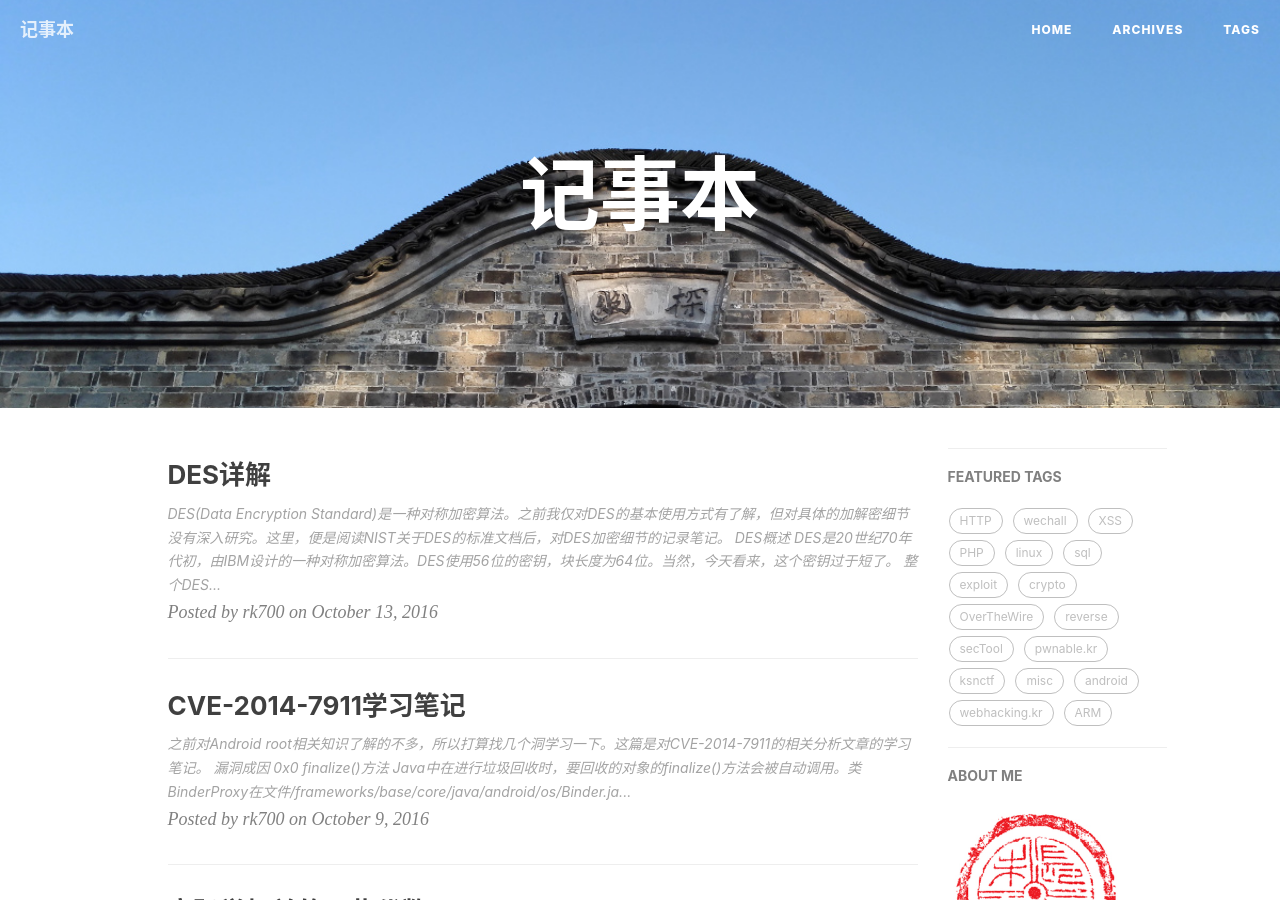
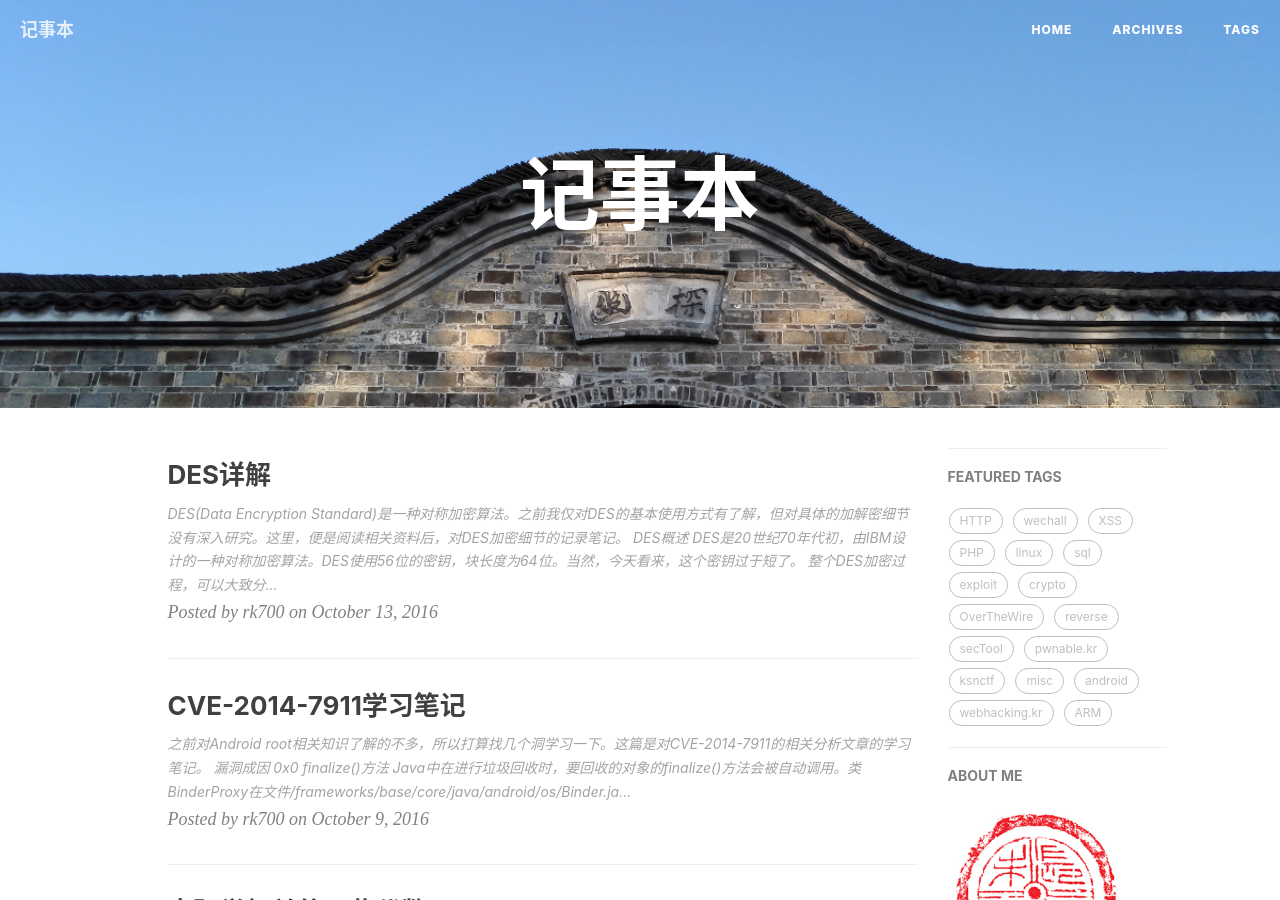
Before and after one commit to rk700/rk700.github.io, a Jekyll site: the page built from index.html, in a window 1280 px wide and 900 px high. Built offline with Jekyll 4.4.1, drawn with Linux system fonts in a browser that asks for light colours; nearby versions of some CDN libraries; the list of posts is cut into pages by our own code; comment, search, counter and statistics services are not loaded; part of the change alters nothing that is shown.

```diff
--- a/_posts/2016-10-13-des-details.md
+++ b/_posts/2016-10-13-des-details.md
@@ -7,7 +7,7 @@ tags:
   - crypto
 ---
 
-DES(Data Encryption Standard)是一种对称加密算法。之前我仅对DES的基本使用方式有了解，但对具体的加解密细节没有深入研究。这里，便是阅读[NIST关于DES的标准文档](http://csrc.nist.gov/publications/fips/fips46-3/fips46-3.pdf)后，对DES加密细节的记录笔记。
+DES(Data Encryption Standard)是一种对称加密算法。之前我仅对DES的基本使用方式有了解，但对具体的加解密细节没有深入研究。这里，便是阅读相关资料后，对DES加密细节的记录笔记。
 
 ---
 
@@ -246,4 +246,47 @@ $$FP(R_{16}L_{16})$$
 
 ## 安全性
 
+自从DES加密算法被采取为标准之后，对DES安全性的分析和研究便一直在进行。而DES设计过程中NSA的参与，更是催生出了“DES算法中存在NSA的后门”这种论点。质疑者认为，过短的密钥长度，以及神器的sbox的选取，都有可能是NSA为了便于破解DES而故意设计的。
+
+#### sbox
+
+抛开密钥长度不论，sbox是DES加密中非常重要的一环，其直接影响到了整个加密的安全性。这是因为sbox是加密过程中唯一的非线性部分。由于sbox的设计准则迟迟没有被公开，所以有些人怀疑sbox的设计上存在缺陷，可以被NSA利用来破解DES。
+
+事实上，一直到DES被公布后约20年，对sbox的设计的质疑才慢慢停歇。而这与微分密码分析(Differential cryptanalysis)的公开有关。这种破解方法，是由Eli Biham和Adi Shamir(RSA算法的发明者之一)在80年代晚期，才逐渐研究并公开的。于是，人们尝试将这种破解方法试用在70年代发明的DES上，却发现sbox的设计可以有效抵御Differential cryptanalysis。
+
+这难道是巧合？当然不是。时间到了1994，终于真相大白。曾经参与过DES设计的IBM研究人员，Don Coppersmith，发布了一篇论文[The Data Encryption Standard (DES) and its strength against attacks](http://www.research.ibm.com/journal/rd/383/coppersmith.pdf)。在这篇论文中，Coppersmith提到，在当时设计DES时，他们就已经知道了Differential cryptanalysis这种攻击方法。于是在设计sbox时，就考虑到了对其防御。
+
+那么，既然IBM，当然也有NSA，早在近20年前就知道了这种攻击方法，为什么不公开呢？这就值得回味了。根据Coppersmith那篇论文中的解释，Differential cryptanalysis是一种非常强大的攻击方法，对于许多加密方式都有效。一旦他们将其公开，就会对美帝的国家安全造成危害。当然，直到90年代被公开之前，Differential cryptanalysis应该就是NSA的”黑科技“了，不知道他们利用其破解了多少信息。
+
+同时，在Coppersmith的论文中，也第一次公开了sbox的一些设计准则。例如：sbox不能接近线性；只相差1位的输入，经过sbox变换后，相差至少2位，等等。详细内容可见Coppersmith的论文。
+
+#### 3DES
+
+仅仅56位的密钥长度，是DES另一个被人诟病的地方。为此，Triple Data Encryption Algorithm(TDES或3DES)被提出。3DES实际上是使用3个56位的密钥 $$K1$$, $$K2$$, $$K3$$，进行了3次DES。具体地，加密过程如下：
+
+$$C=E_{K3}\Big(D_{K2}\big(E_{K1}(P)\big)\Big)$$
+
+其中，$$P$$ 是输入的明文，$$C$$ 是输出的密文，$$E_{K}$$ 指用 $$K$$ 进行DES加密，$$D_K$$ 指用 $$K$$ 进行解密。
+
+知道了3DES的加密过程，那么解密便是其逆过程，具体如下：
+
+$$P=D_{K1}\Big(E_{K2}\big(D_{K3}(C)\big)\Big)$$
+
+而3DES用到的密钥 $$(K1, K2, K3)$$，可以有以下3种选择：
+
+- $$K1$$, $$K2$$, $$K3$$ 互相独立
+- $$K1$$ 和 $$K2$$ 互相独立，$$K3=K1$$
+- 3个密钥全部相同
+
+第一种选择中，虽然3个密钥是互相独立的，但由于[Meet-in-the-middle_attack](https://en.wikipedia.org/wiki/Meet-in-the-middle_attack)，其[有效安全性仅有112位](http://csrc.nist.gov/publications/nistpubs/800-57/sp800-57-Part1-revised2_Mar08-2007.pdf)。
+
+---
+
+**参考文献**
+
+- [http://csrc.nist.gov/publications/fips/fips46-3/fips46-3.pdf](http://csrc.nist.gov/publications/fips/fips46-3/fips46-3.pdf)
+- [http://csrc.nist.gov/publications/fips/fips46-3/fips46-3.pdf](http://csrc.nist.gov/publications/fips/fips46-3/fips46-3.pdf)
+- [https://en.wikipedia.org/wiki/Data_Encryption_Standard](https://en.wikipedia.org/wiki/Data_Encryption_Standard)
+- [https://en.wikipedia.org/wiki/Triple_DES](https://en.wikipedia.org/wiki/Triple_DES)
+
 <script type="text/javascript" src="//cdn.bootcss.com/mathjax/2.6.1/MathJax.js?config=TeX-AMS-MML_HTMLorMML"></script>
```
